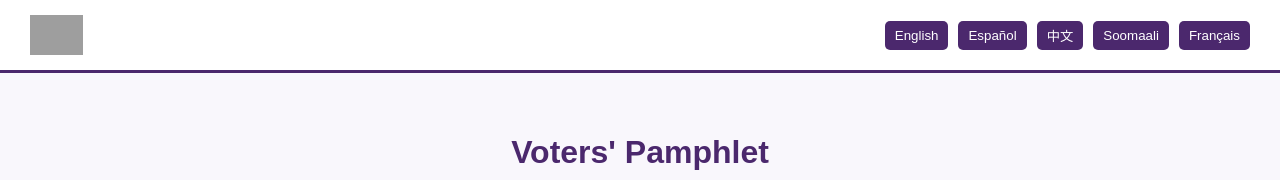
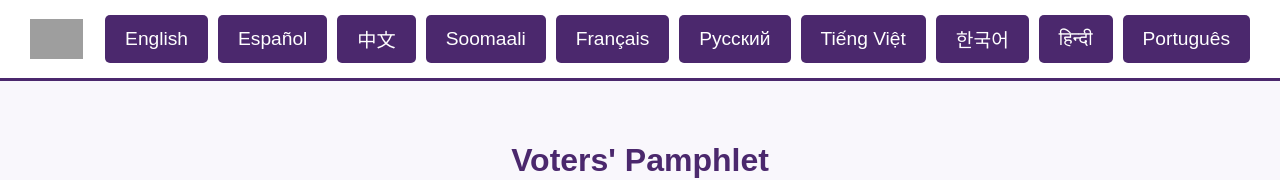
Before and after one commit to KaikaneHAlviar/kaikanehalviar.github.io, a plain HTML site: page index.html in a window 1280 px wide. Shown: the top 180 px of the page. Drawn offline with Linux system fonts and the light colour scheme; grey boxes are pictures that could not be loaded.

Commit message:
Add files via upload

```diff
--- a/header.html
+++ b/header.html
@@ -6,5 +6,10 @@
         <button class="language-button">中文</button>
         <button class="language-button">Soomaali</button>
         <button class="language-button">Français</button>
+        <button class="language-button">Русский</button>
+        <button class="language-button">Tiếng Việt</button>
+        <button class="language-button">한국어</button>
+        <button class="language-button">हिन्दी</button>
+        <button class="language-button">Português</button>
     </div>
 </div>
--- a/style.css
+++ b/style.css
@@ -27,10 +27,11 @@ body {
 .language-button {
     background-color: #4b286d;
     color: #fff;
-    padding: 5px 10px;
+    padding: 10px 20px;
     border: none;
     border-radius: 5px;
     cursor: pointer;
+    font-size: 1.2em;
 }
 
 .content {
```
